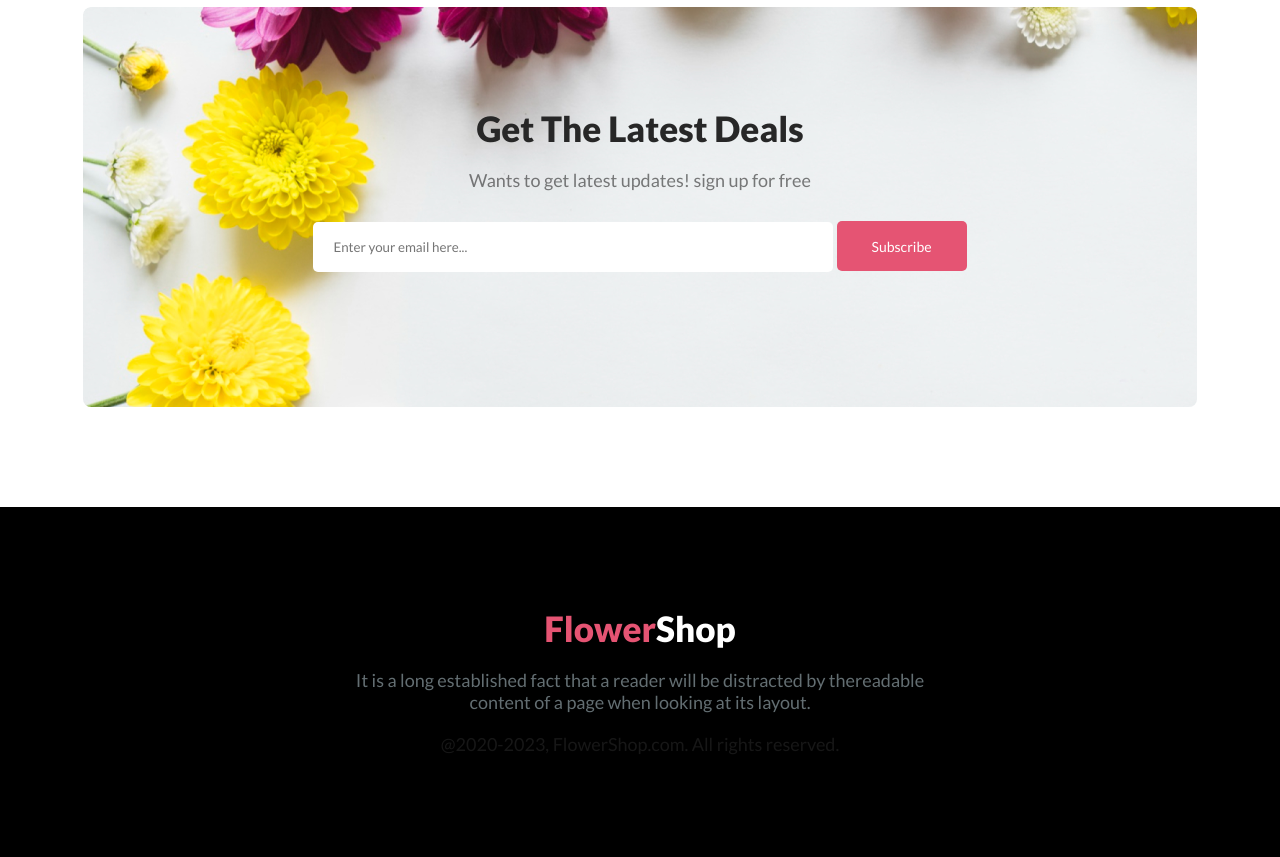
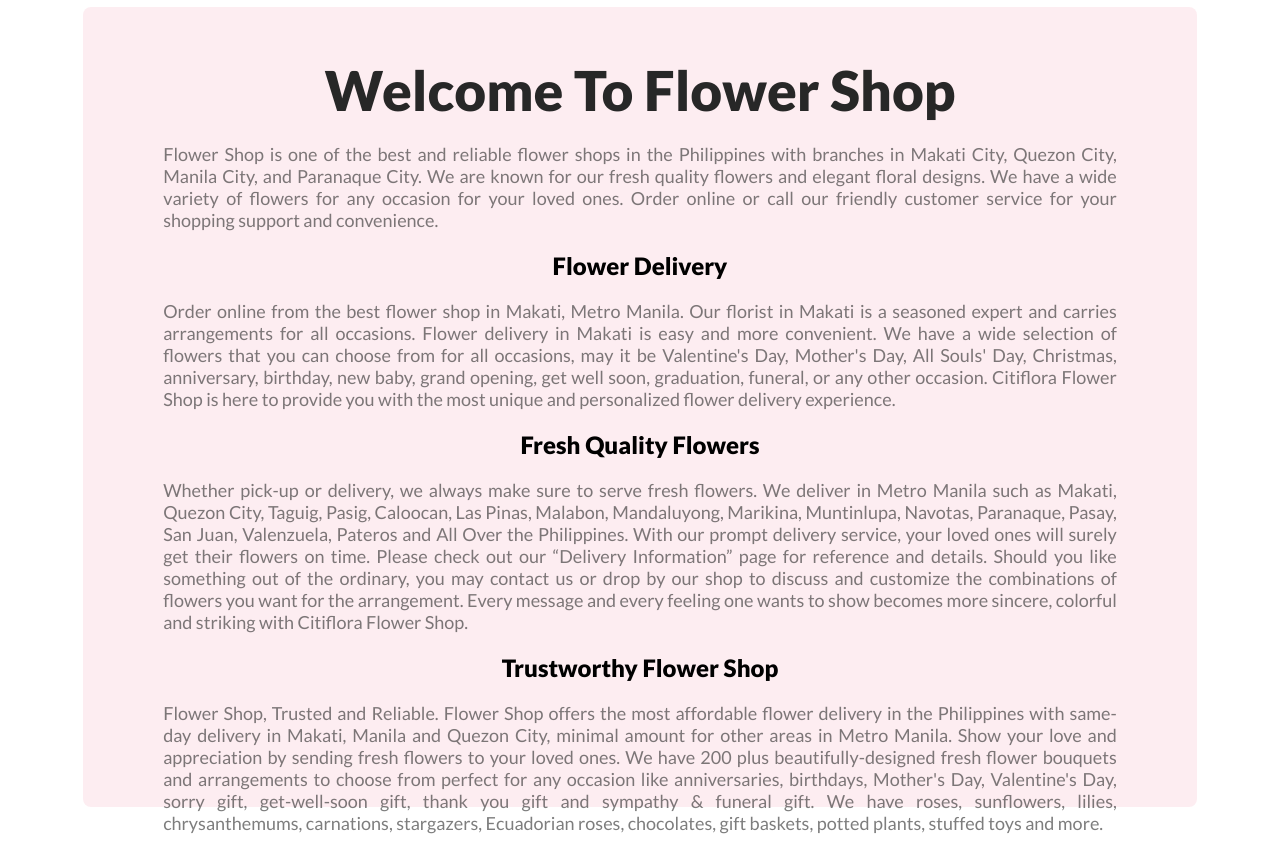
Before and after one commit to ShahariarSohan/flower-website, a plain HTML site: page index.html in a window 1280 px wide. Shown: the part 3260-4117 px from the top of the page. Drawn offline with Linux system fonts and the light colour scheme.

Commit message:
I have added blog section

```diff
--- a/index.html
+++ b/index.html
@@ -94,6 +94,17 @@
                 <img class="instaflower-img"src="Flower Asset/Rectangle 6.png" alt="">
             </div>
         </div>
+        <div class="flowerblog-container">
+            <h1 class="blog-title">Welcome To  Flower Shop</h1>
+            <p class="blog-paragraph">Flower Shop is one of the best and reliable flower shops in the Philippines with branches in Makati City, Quezon City, Manila City, and Paranaque City. We are known for our fresh quality flowers and elegant floral designs. We have a wide variety of flowers for any occasion for your loved ones. Order online or call our friendly customer service for your shopping support and convenience.</p>
+            <h2 class="blog-title2">Flower Delivery</h2>
+            <p class="blog-paragraph">Order online from the best flower shop in Makati, Metro Manila. Our florist in Makati is a seasoned expert and carries arrangements for all occasions. Flower delivery in Makati is easy and more convenient. We have a wide selection of flowers that you can choose from for all occasions, may it be Valentine's Day, Mother's Day, All Souls' Day, Christmas, anniversary, birthday, new baby, grand opening, get well soon, graduation, funeral, or any other occasion. Citiflora Flower Shop is here to provide you with the most unique and personalized flower delivery experience.
+            </p>
+            <h2 class="blog-title2">Fresh Quality Flowers </h2>
+            <p class="blog-paragraph">Whether pick-up or delivery, we always make sure to serve fresh flowers. We deliver in Metro Manila such as Makati, Quezon City, Taguig, Pasig, Caloocan, Las Pinas, Malabon, Mandaluyong, Marikina, Muntinlupa, Navotas, Paranaque, Pasay, San Juan, Valenzuela, Pateros and All Over the Philippines. With our prompt delivery service, your loved ones will surely get their flowers on time. Please check out our “Delivery Information” page for reference and details. Should you like something out of the ordinary, you may contact us or drop by our shop to discuss and customize the combinations of flowers you want for the arrangement. Every message and every feeling one wants to show becomes more sincere, colorful and striking with Citiflora Flower Shop.</p>
+            <h2 class="blog-title2">Trustworthy Flower Shop</h2>
+            <p class="blog-paragraph"> Flower Shop, Trusted and Reliable. Flower Shop offers the most affordable flower delivery in the Philippines with same-day delivery in Makati, Manila and Quezon City, minimal amount for other areas in Metro Manila. Show your love and appreciation by sending fresh flowers to your loved ones. We have 200 plus beautifully-designed fresh flower bouquets and arrangements to choose from perfect for any occasion like anniversaries, birthdays, Mother's Day, Valentine's Day, sorry gift, get-well-soon gift, thank you gift and sympathy & funeral gift. We have roses, sunflowers, lilies, chrysanthemums, carnations, stargazers, Ecuadorian roses, chocolates, gift baskets, potted plants, stuffed toys and more.</p>
+        </div>
         <div class="subscribe-container">
             <h2 class="primary-title">Get The Latest Deals</h2>
             <p class="primary-paragraph">Wants to get latest updates! sign up for free</p>
--- a/style.css
+++ b/style.css
@@ -146,6 +146,30 @@
     width:250px;
     height:300px;
 }
+/* flowerblog section */
+.flowerblog-container{
+    width:87%;
+    height:800px;
+    background-color: rgba(229, 84, 115, 0.10);
+    border-radius: 8px;
+    margin: auto;
+    margin-bottom:100px;
+}
+.blog-title{
+    color: #272727;
+    font-size: 55px;
+    text-align: center;
+    padding-top:50px;
+}
+.blog-title2{
+    text-align:center;
+}
+.blog-paragraph{
+    color: rgba(39, 39, 39, 0.60);
+    text-align: justify;
+    font-size: 18px;
+    padding:20px 80px;
+}
 /* subscribe section */
 .subscribe-container{
     width:87%;
```
Also changed, not shown: Flower Asset/blogbackground.jpg (added).
